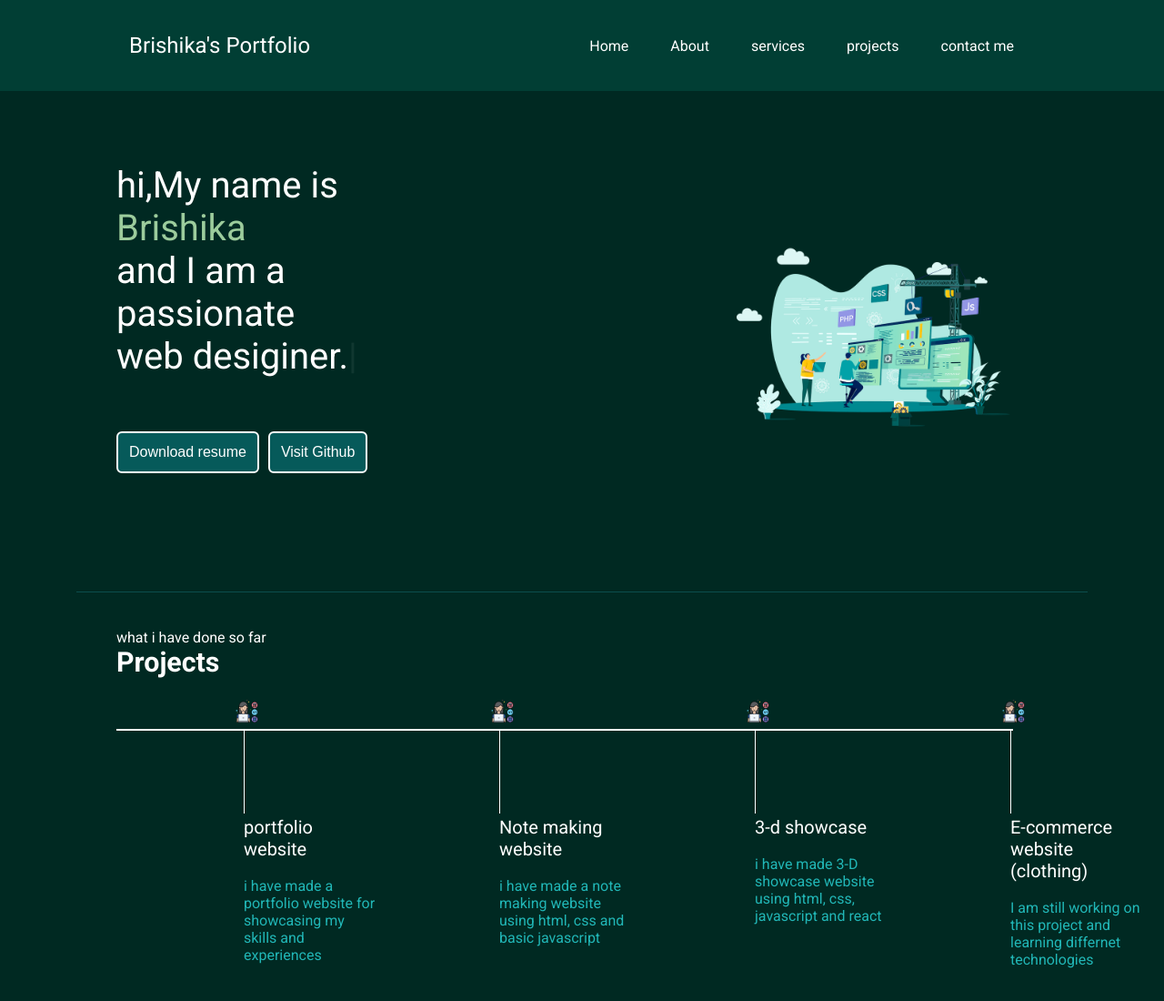
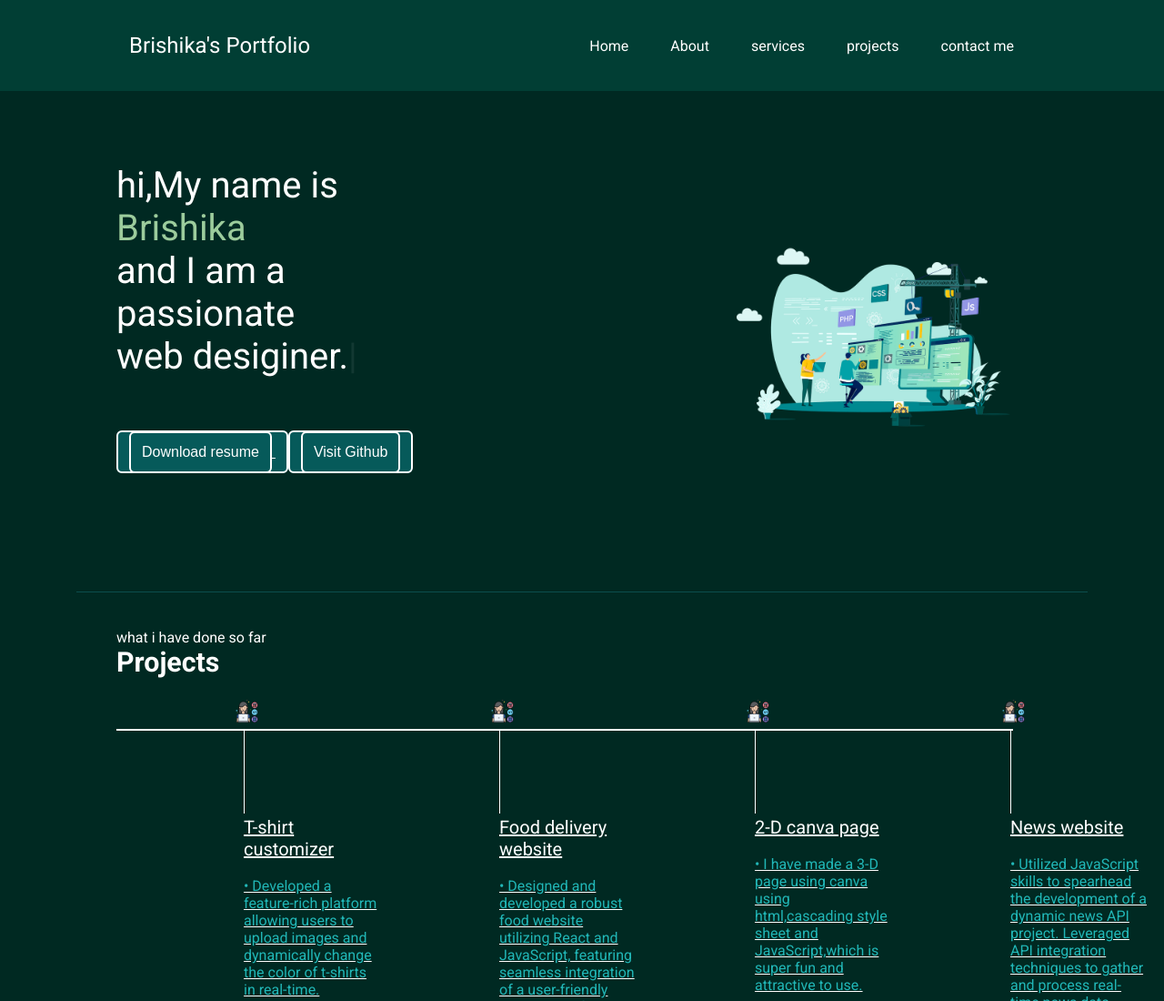
Before and after one commit to brishikachaudhary/portfolio-website, a plain HTML site: page index.html in a window 1280 px wide. Shown: the top 1100 px of the page at 91% size. Drawn offline with nearby package versions, Linux system fonts and the light colour scheme.

Commit message:
first commit

```diff
--- a/index.html
+++ b/index.html
@@ -148,6 +148,12 @@
         .footer ul{
             list-style: none;
         }
+        .vertical .project-link {
+            color: white;
+        }
+        .vertical .project-link:active {
+            color: blue;
+        }
 
     </style>
 </head>
@@ -175,9 +181,14 @@
                 <div>and I am a passionate</div>
                 <span id="element"></span>
                 <div class="buttons">
-                    <button class="btn">Download resume</button>
-                    <button class="btn">Visit Github</button>
+                    <a href="IT_2101920130051_Brishika.pdf" class="btn" download>
+                        <button class="btn">Download resume</button>
+                    </a>
+                    <a href="https://github.com/brishikachaudhary" class="btn" target="_blank">
+                        <button class="btn">Visit Github</button>
+                    </a>
                 </div>
+
 
             </div>
             <div class="rightsection">
@@ -189,26 +200,59 @@
             <span id="text-color"> what i have done so far</span>
             <h1>Projects</h1>
             <div class = "box">
-                <div class ="vertical">
+                <!-- <div class ="vertical">
                     <img  class="image2" src="developer.png" alt="nothing">
-                    <div class="title1"> portfolio website </div>
-                    <div class="descript"> i have made a portfolio website for showcasing my skills and experiences</div>
+                    <div class="title1"> T-shirt customizer </div>
+                    <div class="descript"> • Developed a feature-rich platform allowing users to upload images and dynamically change the color of t-shirts in real-time.</div>
                 </div>
                 <div class ="vertical">
                     <img  class="image2" src="developer.png" alt="nothing">
-                    <div class="title1">Note making website</div>
-                    <div class="descript"> i have made a note making website  using html, css and  basic javascript  </div>
+                    <div class="title1">food delivery website</div>
+                    <div class="descript"> • Designed and developed a robust food website utilizing React and JavaScript, featuring seamless integration of a
+                        user-friendly cart system for exploring and purchasing diverse food items  </div>
                 </div>
                 <div class ="vertical">
                     <img  class="image2" src="developer.png" alt="nothing">
-                    <div class="title1"> 3-d showcase </div>
-                    <div class="descript"> i have made 3-D showcase website using html, css, javascript and react </div>
+                    <div class="title1"> News  website </div>
+                    <div class="descript"> •Utilized JavaScript skills to spearhead the development of a dynamic news API project.
+                        ,Leveraged API integration techniques to gather and process real-time news data, enhancing user experience and fostering
+                        engagement with up-to-date information. </div>
                 </div>
                 <div class ="vertical">
                     <img  class="image2" src="developer.png" alt="nothing">
-                    <div class="title1"> E-commerce website (clothing)</div>
-                    <div class="descript"> I am still working on this project and learning differnet technologies</div>
+                    <div class="title1"> note making website</div>
+                    <div class="descript"> I have made a simple note making website ,where you can note down any thing and store it for further use</div>
+                </div> -->
+                <div class="vertical">
+                    <a href="https://customizer-mu.vercel.app/" class="project-link" >
+                        <img class="image2" src="developer.png" alt="nothing">
+                        <div class="title1">T-shirt customizer</div>
+                        <div class="descript">• Developed a feature-rich platform allowing users to upload images and dynamically change the color of t-shirts in real-time.</div>
+                    </a>
                 </div>
+                <div class="vertical">
+                    <a href="https://restaurant-website-tau-jade.vercel.app/" class="project-link" >
+                        <img class="image2" src="developer.png" alt="nothing" >
+                        <div class="title1">Food delivery website</div>
+                        <div class="descript">• Designed and developed a robust food website utilizing React and JavaScript, featuring seamless integration of a user-friendly cart system for exploring and purchasing diverse food items.</div>
+                    </a>
+                </div>
+                <div class="vertical">
+                    <a href="https://canva-umber.vercel.app/" class="project-link" >
+                        <img class="image2" src="developer.png" alt="nothing">
+                        <div class="title1">2-D canva page </div>
+                        <div class="descript">• I have made a 3-D page using canva using html,cascading style sheet and JavaScript,which is super fun and attractive to use.</div>
+                    </a>
+                </div>
+                <div class="vertical">
+                    <a href="https://news-api-two-sooty.vercel.app/" class="project-link" >
+                        <img class="image2" src="developer.png" alt="nothing">
+                        <div class="title1">News website</div>
+                        <div class="descript">• Utilized JavaScript skills to spearhead the development of a dynamic news API project. Leveraged API integration techniques to gather and process real-time news data, enhancing user experience and fostering engagement with up-to-date information.</div>
+                    </a>
+                </div>
+
+
 
                  </div>
 
@@ -232,7 +276,7 @@
     <script src="https://unpkg.com/typed.js@2.0.16/dist/typed.umd.js"></script>
     <script>
         var typed = new Typed('#element', {
-          strings: ['web developer.', 'competative programmer.','web desiginer.'],
+          strings: ['web developer.', 'full stack developer.','web desiginer.'],
           typeSpeed: 50,
         });
       </script>
```
Also changed, not shown: my photo with white background.jpg (added), 1 other file.
